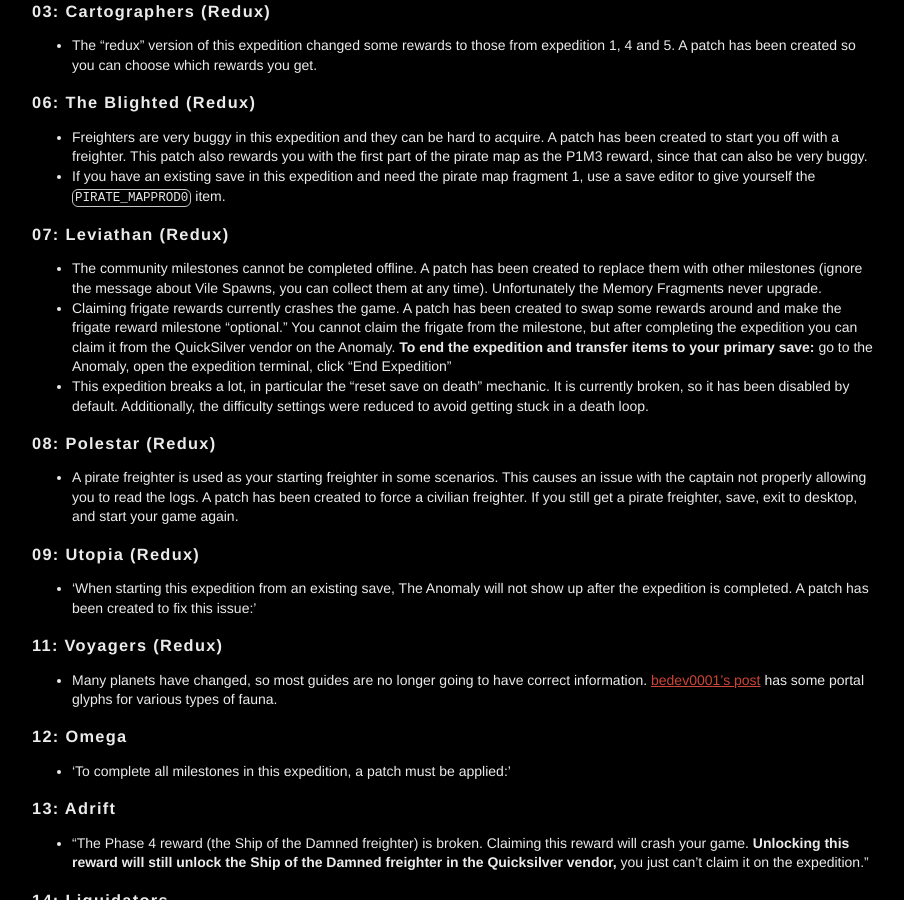
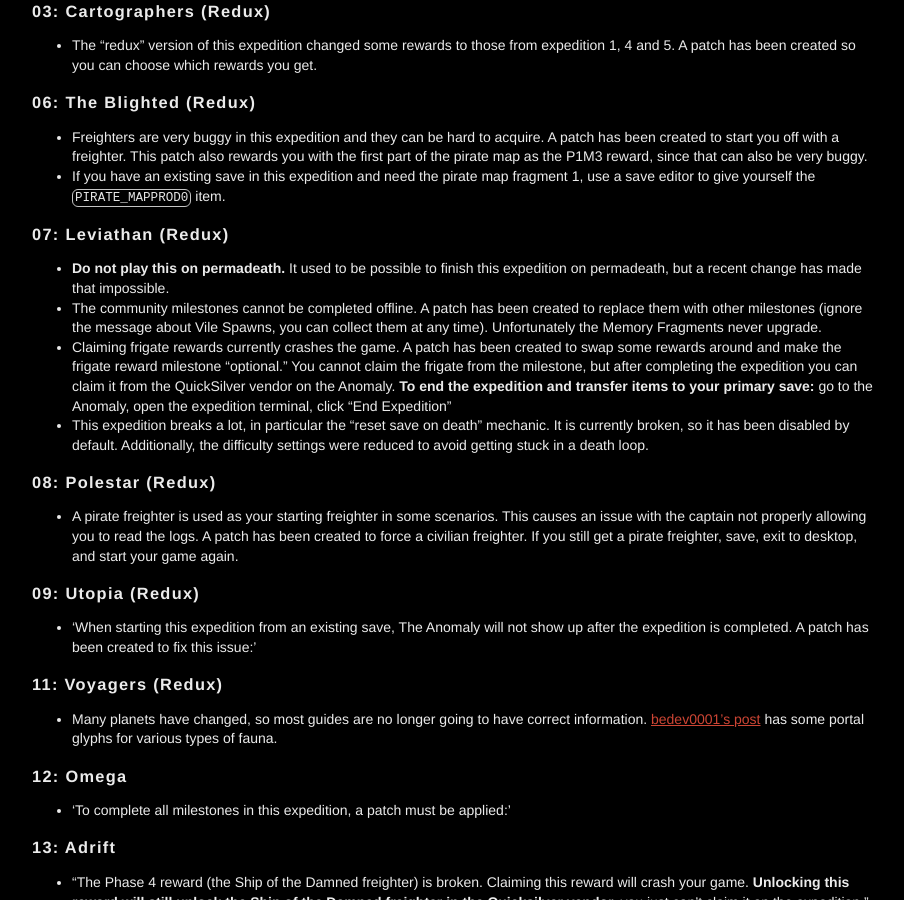
Before and after one commit to cwmonkey/nms-expeditions, a Jekyll site: the page built from index.html, in a window 1280 px wide and 900 px high, scrolled down 2375 px. Shown: the whole window, without its empty margins (183-1087 px from the left). Built offline with Jekyll 4.4.1, drawn with Linux system fonts in a browser that asks for light colours; some web fonts are replaced.

Commit message:
Notice for permadeath issue with Leviathan

```diff
--- a/_data/expeditions.yml
+++ b/_data/expeditions.yml
@@ -56,6 +56,8 @@
   json: 07_redux_leviathan.json
   redux: 1
   notice: >
+          * **Do not play this on permadeath.** It used to be possible to finish this expedition on permadeath, but a recent change has made that impossible.
+
           * The community milestones cannot be completed offline. A patch has been created to replace them with other milestones (ignore the message about Vile Spawns, you can collect them at any time). Unfortunately the Memory Fragments never upgrade.
 
           * Claiming frigate rewards currently crashes the game. A patch has been created to swap some rewards around and make the frigate reward milestone "optional." You cannot claim the frigate from the milestone, but after completing the expedition you can claim it from the QuickSilver vendor on the Anomaly. **To end the expedition and transfer items to your primary save:** go to the Anomaly, open the expedition terminal, click "End Expedition"
```
